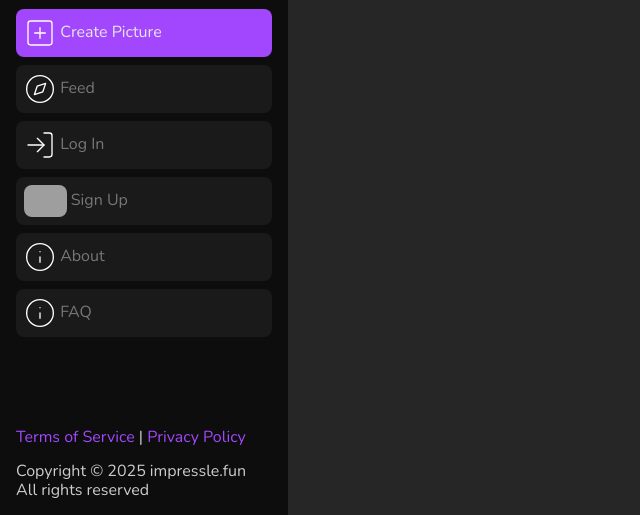
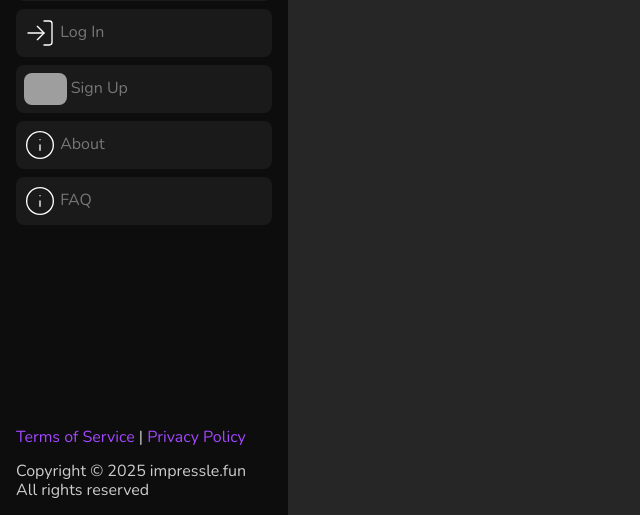
Before and after one commit to desyatkoff/impressle, a Flask app: page /admin/ in a window 1280 px wide. Shown: the part 377-892 px from the top of the page, without its empty margins (0-640 px from the left). Run offline with Flask 3, Linux system fonts and the light colour scheme; some libraries are stand-ins or nearby versions; grey boxes are pictures that could not be loaded.

Commit message:
UPDATE: Minor changes

```diff
--- a/config.py
+++ b/config.py
@@ -2,7 +2,7 @@
 #
 # Copyright (C) 2025 Desyatkov Sergey
 #
-# This file is part of impressle.
+# This file is part of Impressle.
 #
 # This program is free software; you can redistribute it and/or modify
 # it under the terms of the GNU General Public License as published by
--- a/main.py
+++ b/main.py
@@ -2,7 +2,7 @@
 #
 # Copyright (C) 2025 Desyatkov Sergey
 #
-# This file is part of impressle.
+# This file is part of Impressle.
 #
 # This program is free software; you can redistribute it and/or modify
 # it under the terms of the GNU General Public License as published by
--- a/website/__init__.py
+++ b/website/__init__.py
@@ -2,7 +2,7 @@
 #
 # Copyright (C) 2025 Desyatkov Sergey
 #
-# This file is part of impressle.
+# This file is part of Impressle.
 #
 # This program is free software; you can redistribute it and/or modify
 # it under the terms of the GNU General Public License as published by
--- a/website/admin.py
+++ b/website/admin.py
@@ -2,7 +2,7 @@
 #
 # Copyright (C) 2025 Desyatkov Sergey
 #
-# This file is part of impressle.
+# This file is part of Impressle.
 #
 # This program is free software; you can redistribute it and/or modify
 # it under the terms of the GNU General Public License as published by
--- a/website/api.py
+++ b/website/api.py
@@ -2,7 +2,7 @@
 #
 # Copyright (C) 2025 Desyatkov Sergey
 #
-# This file is part of impressle.
+# This file is part of Impressle.
 #
 # This program is free software; you can redistribute it and/or modify
 # it under the terms of the GNU General Public License as published by
--- a/website/auth.py
+++ b/website/auth.py
@@ -2,7 +2,7 @@
 #
 # Copyright (C) 2025 Desyatkov Sergey
 #
-# This file is part of impressle.
+# This file is part of Impressle.
 #
 # This program is free software; you can redistribute it and/or modify
 # it under the terms of the GNU General Public License as published by
--- a/website/static/styles/style.css
+++ b/website/static/styles/style.css
@@ -56,7 +56,6 @@ input:focus {
 
 .pure-menu-list {
     padding: 0;
-    margin-top: 8em;
     list-style: none;
 }
 
```
